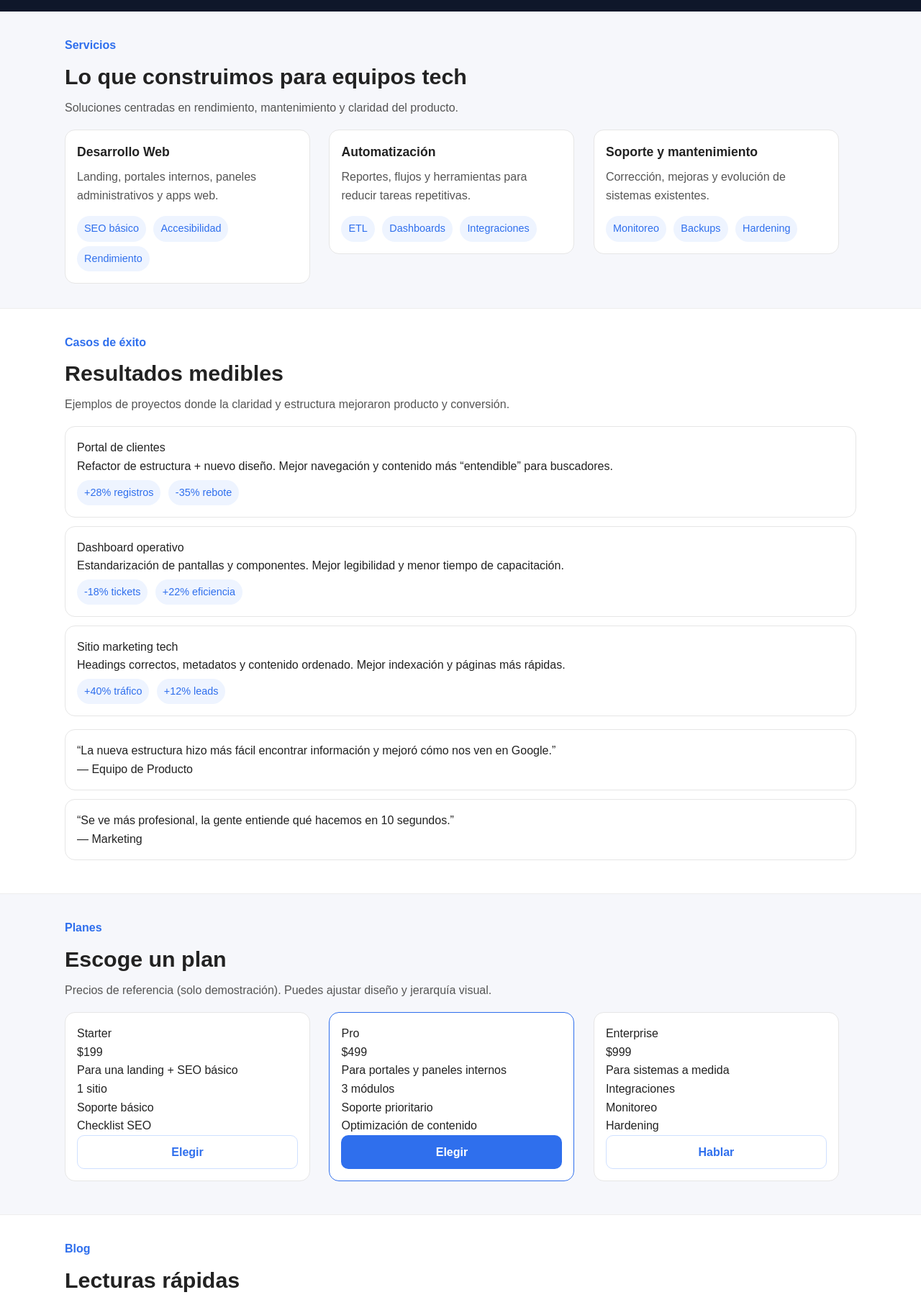
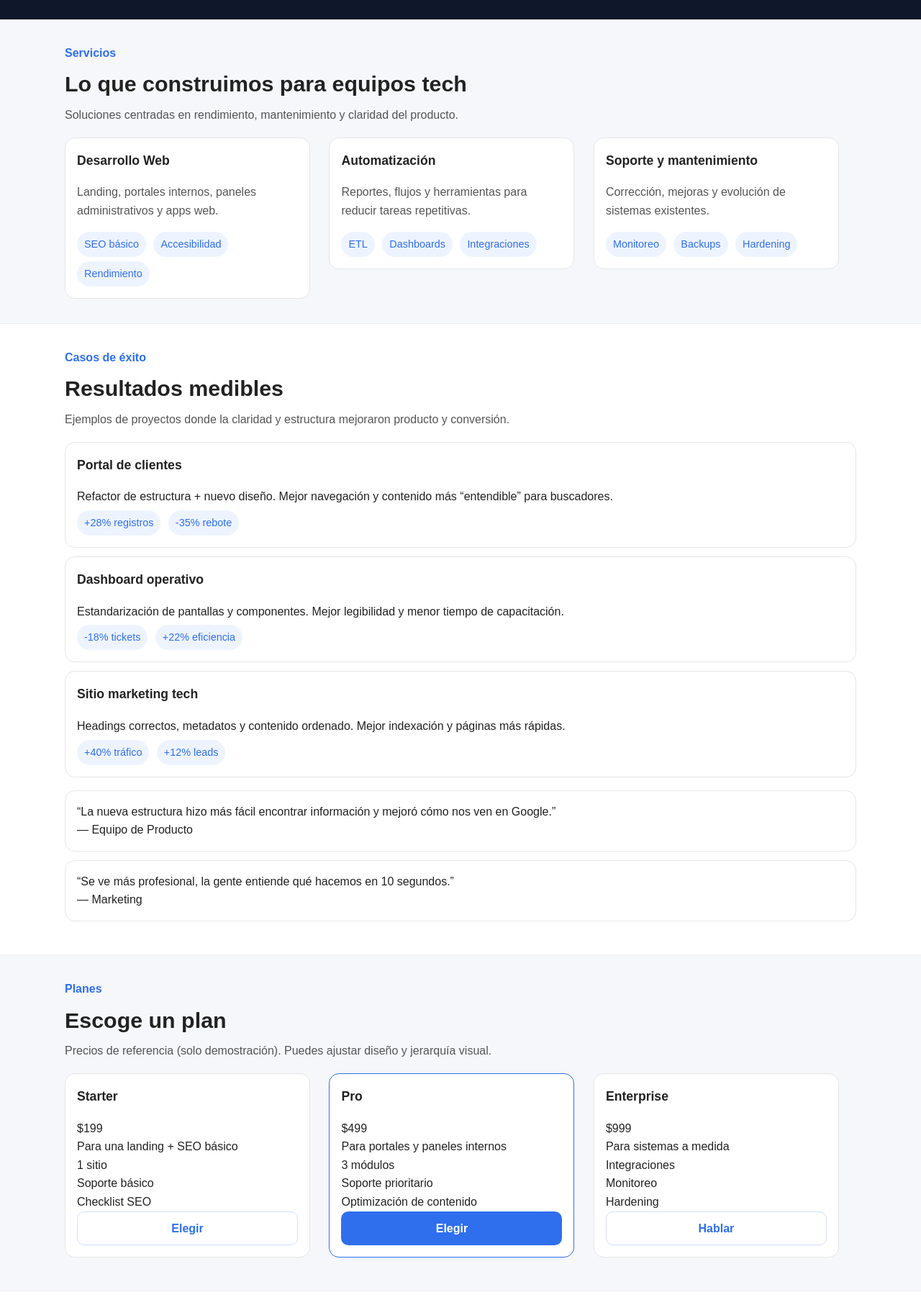
Before and after one commit to ElMeme26/Nexora-Labs, a plain HTML site: page index.html in a window 1280 px wide. Shown: the part 646-2452 px from the top of the page at 72% size. Drawn offline with Linux system fonts and the light colour scheme.

Commit message:
Corrección de títulos

```diff
--- a/index.html
+++ b/index.html
@@ -42,7 +42,7 @@
       <div class="hero__grid">
         <div class="hero__copy">
           <span class="badge">Nueva versión 2026</span>
-          <div class="hero__title">Plataformas web rápidas, seguras y escalables</div>
+          <h1>Plataformas web rápidas, seguras y escalables</h1>
           <div class="hero__subtitle">
             Construimos productos digitales para empresas tech: portales, dashboards, herramientas internas y
             automatización de procesos.
@@ -71,7 +71,7 @@
 
         <div class="hero__card">
           <div class="card">
-            <div class="card__title">Demo rápida</div>
+            <h3>Demo rápida</h3>
             <div class="card__desc">Regístrate para ver el panel de ejemplo y recibir una guía de implementación.</div>
 
             <div class="form">
@@ -103,13 +103,13 @@
     <div class="container">
       <div class="section__head">
         <div class="section__kicker">Servicios</div>
-        <div class="section__title">Lo que construimos para equipos tech</div>
+        <h2>Lo que construimos para equipos tech</h2>
         <div class="section__desc">Soluciones centradas en rendimiento, mantenimiento y claridad del producto.</div>
       </div>
 
       <div class="cards">
         <article class="card card--soft">
-          <div class="card__title">Desarrollo Web</div>
+          <h3>Desarrollo Web</h3>
           <div class="card__desc">Landing, portales internos, paneles administrativos y apps web.</div>
           <div class="pill-list">
             <span class="pill">SEO básico</span>
@@ -119,7 +119,7 @@
         </article>
 
         <article class="card card--soft">
-          <div class="card__title">Automatización</div>
+          <h3>Automatización</h3>
           <div class="card__desc">Reportes, flujos y herramientas para reducir tareas repetitivas.</div>
           <div class="pill-list">
             <span class="pill">ETL</span>
@@ -129,7 +129,7 @@
         </article>
 
         <article class="card card--soft">
-          <div class="card__title">Soporte y mantenimiento</div>
+          <h3>Soporte y mantenimiento</h3>
           <div class="card__desc">Corrección, mejoras y evolución de sistemas existentes.</div>
           <div class="pill-list">
             <span class="pill">Monitoreo</span>
@@ -145,14 +145,14 @@
     <div class="container">
       <div class="section__head">
         <div class="section__kicker">Casos de éxito</div>
-        <div class="section__title">Resultados medibles</div>
+        <h2>Resultados medibles</h2>
         <div class="section__desc">Ejemplos de proyectos donde la claridad y estructura mejoraron producto y conversión.
         </div>
       </div>
 
       <div class="cases">
         <article class="case">
-          <div class="case__title">Portal de clientes</div>
+          <h3>Portal de clientes</h3>
           <div class="case__desc">Refactor de estructura + nuevo diseño. Mejor navegación y contenido más “entendible”
             para buscadores.</div>
           <div class="case__meta">
@@ -162,7 +162,7 @@
         </article>
 
         <article class="case">
-          <div class="case__title">Dashboard operativo</div>
+          <h3>Dashboard operativo</h3>
           <div class="case__desc">Estandarización de pantallas y componentes. Mejor legibilidad y menor tiempo de
             capacitación.</div>
           <div class="case__meta">
@@ -172,7 +172,7 @@
         </article>
 
         <article class="case">
-          <div class="case__title">Sitio marketing tech</div>
+          <h3>Sitio marketing tech</h3>
           <div class="case__desc">Headings correctos, metadatos y contenido ordenado. Mejor indexación y páginas más
             rápidas.</div>
           <div class="case__meta">
@@ -200,14 +200,14 @@
     <div class="container">
       <div class="section__head">
         <div class="section__kicker">Planes</div>
-        <div class="section__title">Escoge un plan</div>
+        <h2>Escoge un plan</h2>
         <div class="section__desc">Precios de referencia (solo demostración). Puedes ajustar diseño y jerarquía visual.
         </div>
       </div>
 
       <div class="pricing">
         <article class="plan">
-          <div class="plan__name">Starter</div>
+          <h3>Starter</h3>
           <div class="plan__price">$199</div>
           <div class="plan__desc">Para una landing + SEO básico</div>
           <div class="plan__list">
@@ -219,7 +219,7 @@
         </article>
 
         <article class="plan plan--featured">
-          <div class="plan__name">Pro</div>
+          <h3>Pro</h3>
           <div class="plan__price">$499</div>
           <div class="plan__desc">Para portales y paneles internos</div>
           <div class="plan__list">
@@ -231,7 +231,7 @@
         </article>
 
         <article class="plan">
-          <div class="plan__name">Enterprise</div>
+          <h3>Enterprise</h3>
           <div class="plan__price">$999</div>
           <div class="plan__desc">Para sistemas a medida</div>
           <div class="plan__list">
@@ -249,23 +249,23 @@
     <div class="container">
       <div class="section__head">
         <div class="section__kicker">Blog</div>
-        <div class="section__title">Lecturas rápidas</div>
+        <h2>Lecturas rápidas</h2>
         <div class="section__desc">Contenido de ejemplo para que practiques headings y semántica.</div>
       </div>
 
       <div class="posts">
         <article class="post">
-          <div class="post__title">Cómo estructurar una landing para claridad</div>
+          <h3>Cómo estructurar una landing para claridad</h3>
           <div class="post__desc">Orden visual + headings correctos = mensajes claros para usuarios y buscadores.</div>
           <div class="post__meta">5 min • UX/SEO</div>
         </article>
         <article class="post">
-          <div class="post__title">Errores comunes con divs y spans</div>
+          <h3>Errores comunes con divs y spans</h3>
           <div class="post__desc">Cuando todo es un div, nadie entiende nada (ni tu yo del futuro).</div>
           <div class="post__meta">6 min • HTML</div>
         </article>
         <article class="post">
-          <div class="post__title">CSS: menos reglas, mejor resultado</div>
+          <h3>CSS: menos reglas, mejor resultado</h3>
           <div class="post__desc">Aprende a estilizar con intención: jerarquía, espaciado y contraste.</div>
           <div class="post__meta">4 min • CSS</div>
         </article>
@@ -277,14 +277,14 @@
     <div class="container">
       <div class="section__head">
         <div class="section__kicker">Contacto</div>
-        <div class="section__title">Hablemos</div>
+        <h2>Hablemos</h2>
         <div class="section__desc">Formulario básico (en la mejora deben agregarse labels reales y accesibilidad).</div>
       </div>
 
       <div class="contact">
         <div class="contact__left">
           <div class="card card--soft">
-            <div class="card__title">Información</div>
+            <h3>Información</h3>
             <div class="card__desc">Horario: Lun–Vie 9:00–18:00</div>
             <div class="card__desc">Ubicación: Remoto / México</div>
             <div class="card__desc">Correo: contacto@nexora.example</div>
@@ -293,7 +293,7 @@
 
         <div class="contact__right">
           <div class="card">
-            <div class="card__title">Escríbenos</div>
+            <h3>Escríbenos</h3>
             <div class="form">
               <div class="form__row">
                 <div class="form__label">Nombre</div>
--- a/styles.css
+++ b/styles.css
@@ -96,7 +96,7 @@ body {
   padding: 30px 0;
 }
 
-.hero__title {
+h1 {
   font-size: 2rem;
   font-weight: bold;
   margin: 10px 0;
@@ -133,7 +133,7 @@ body {
   background: #ffffff;
 }
 
-.card__title { font-weight: bold; font-size: 1.1rem; }
+h3 { font-weight: bold; font-size: 1.1rem; margin-top: 1px;}
 .card__desc { margin-top: 8px; color: #555; }
 
 /* Sections */
@@ -141,7 +141,7 @@ body {
 .section--alt { background: #ffffff; border-top: 1px solid #eee; border-bottom: 1px solid #eee; }
 
 .section__kicker { color: #2f6fed; font-weight: bold; }
-.section__title { font-size: 1.6rem; font-weight: bold; margin: 6px 0; }
+h2 { font-size: 1.6rem; font-weight: bold; margin: 6px 0; }
 .section__desc { color: #555; }
 
 /* Pills */
@@ -225,7 +225,7 @@ body {
     display: block;
   }
 
-  .section__title { font-size: 1.9rem; }
+  h2 { font-size: 1.9rem; }
   .hero__title { font-size: 2.4rem; }
 }
 
```
